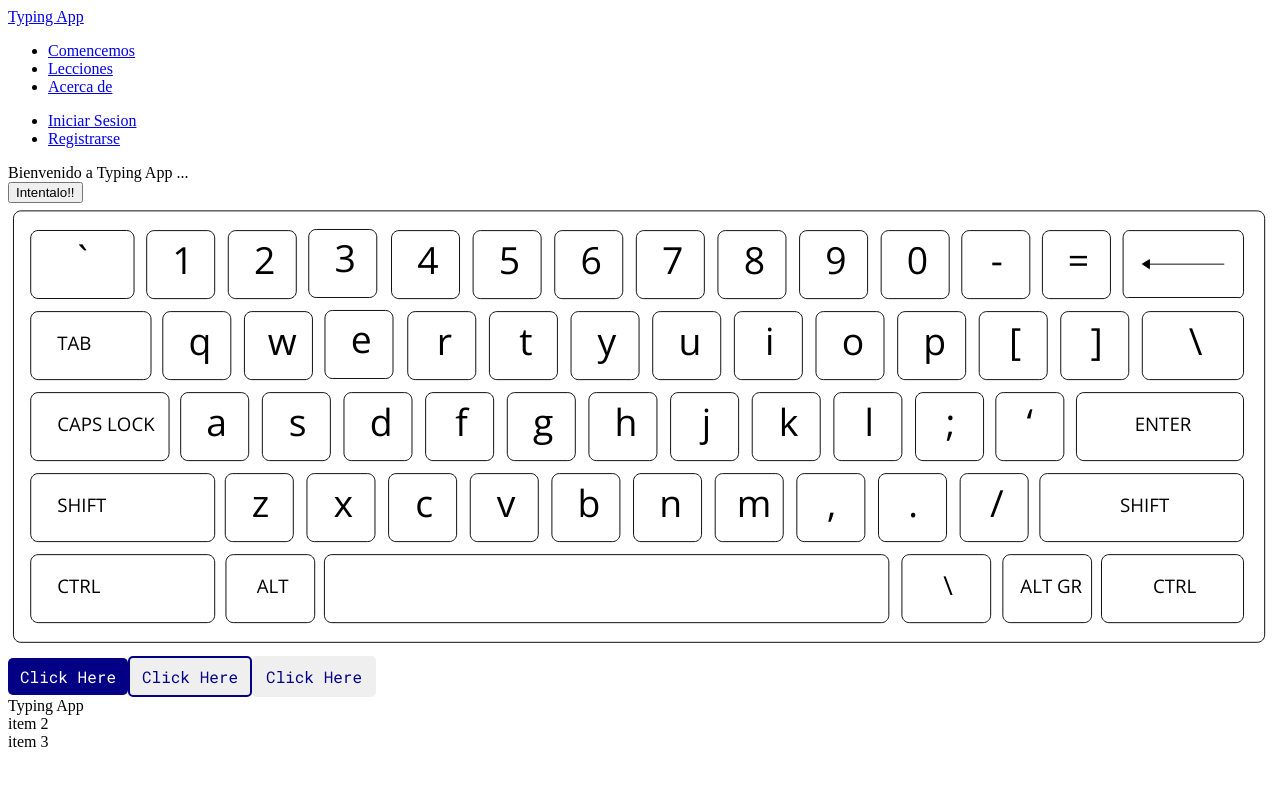
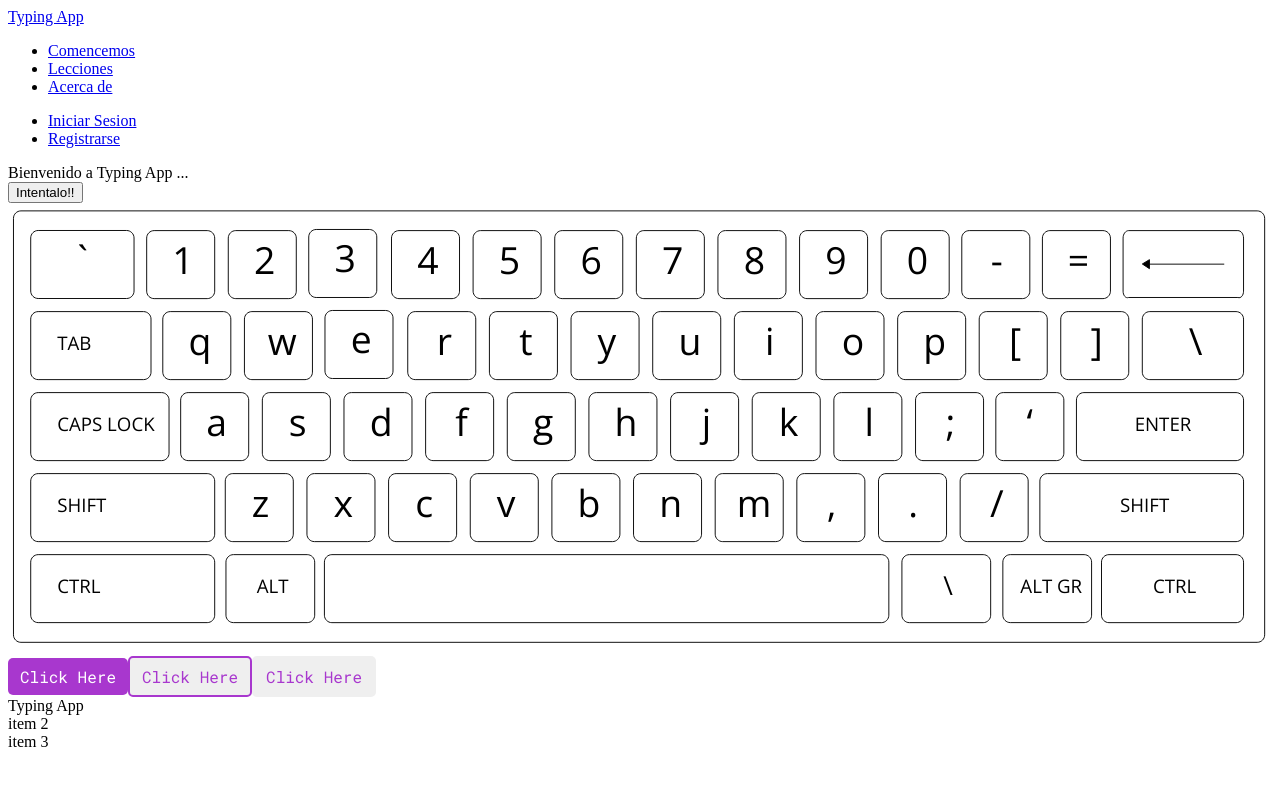
Before and after one commit to DanyGuerra/app-typing, a React (Create React App) app: page / in a window 1280 px wide. Shown: the top 786 px of the page. Built offline with nearby package versions, Linux system fonts and the light colour scheme.

Commit message:
Adding styles

```diff
--- a/src/components/Buttons.js
+++ b/src/components/Buttons.js
@@ -1,10 +1,9 @@
 import styled from "styled-components";
-
-const primaryBlue = "#030086";
+import { defaultTheme, typeScale } from "../utils";
 
 const Button = styled.button`
   padding: 8px 12px;
-  font-size: 1rem;
+  font-size: ${typeScale.paragraph};
   border-radius: 5px;
   min-width: 100px;
   cursor: pointer;
@@ -12,19 +11,19 @@ const Button = styled.button`
 `;
 
 const PrimaryButton = styled(Button)`
-  background-color: ${primaryBlue};
+  background-color: ${defaultTheme.primaryColor};
   border: none;
   color: white;
 `;
 
 export const SecondaryButton = styled(Button)`
-  border: 2px solid ${primaryBlue};
-  color: ${primaryBlue};
+  border: 2px solid ${defaultTheme.primaryColor};
+  color: ${defaultTheme.primaryColor};
 `;
 
 export const TertiaryButton = styled(Button)`
   border: 2px solid transparent;
-  color: ${primaryBlue};
+  color: ${defaultTheme.primaryColor};
 `;
 
 export default PrimaryButton;
--- a/utils/colors.js
+++ b/src/utils/colors.js
@@ -1,9 +1,9 @@
 export const primaryBlue = {
-  100: "#3a36e0",
-  200: "#0804b8",
-  300: "#030086",
-  400: "#5f25a4",
-  500: "#050449",
+  100: "#EFC8FF",
+  200: "#E59EFF",
+  300: "#A837CE",
+  400: "#491A59",
+  500: "#5f25a4",
 };
 
 export const successGreen = {
--- /dev/null
+++ b/src/utils/index.js
@@ -0,0 +1,3 @@
+export * from "./colors";
+export * from "./typography";
+export * from "./themes";
```
Also changed, not shown: src/utils/themes.js (renamed from utils/themes.js), src/utils/typography.js (renamed from utils/typography.js).
